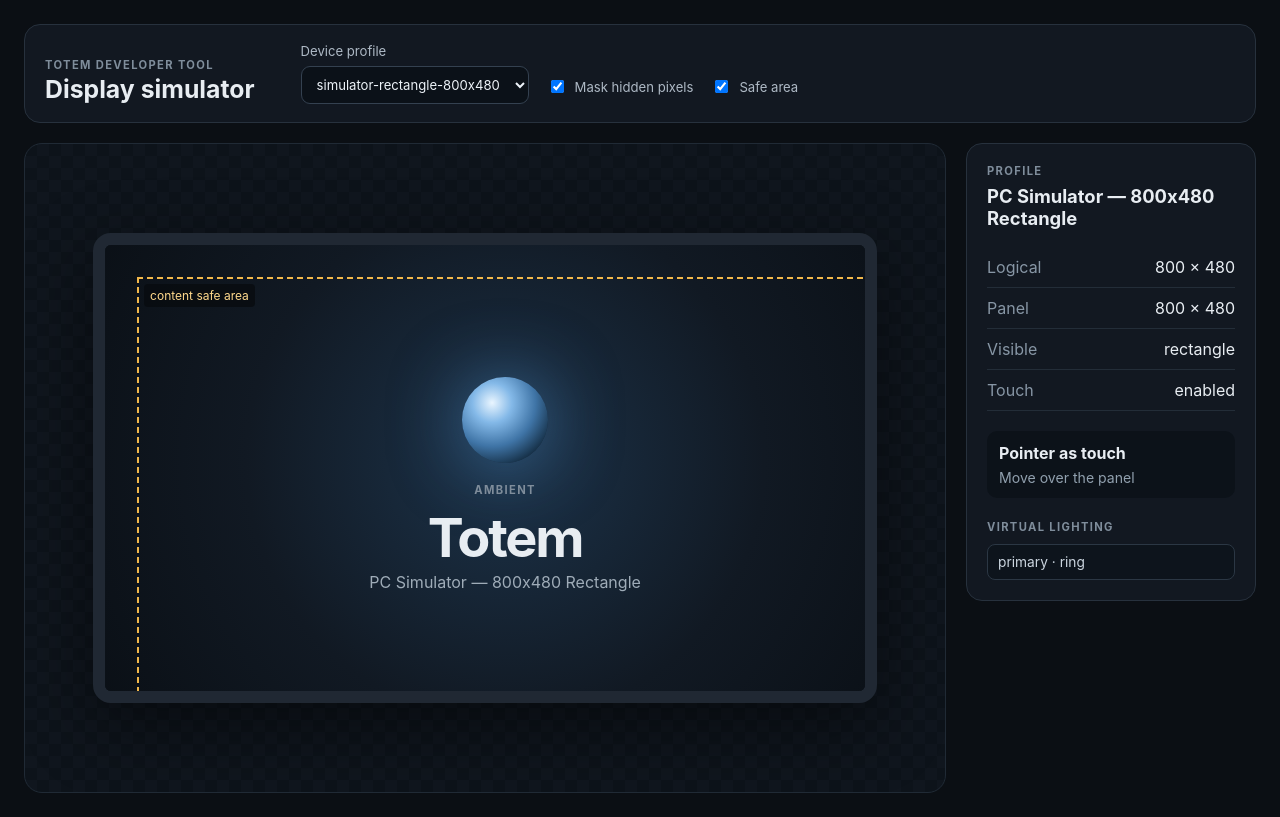
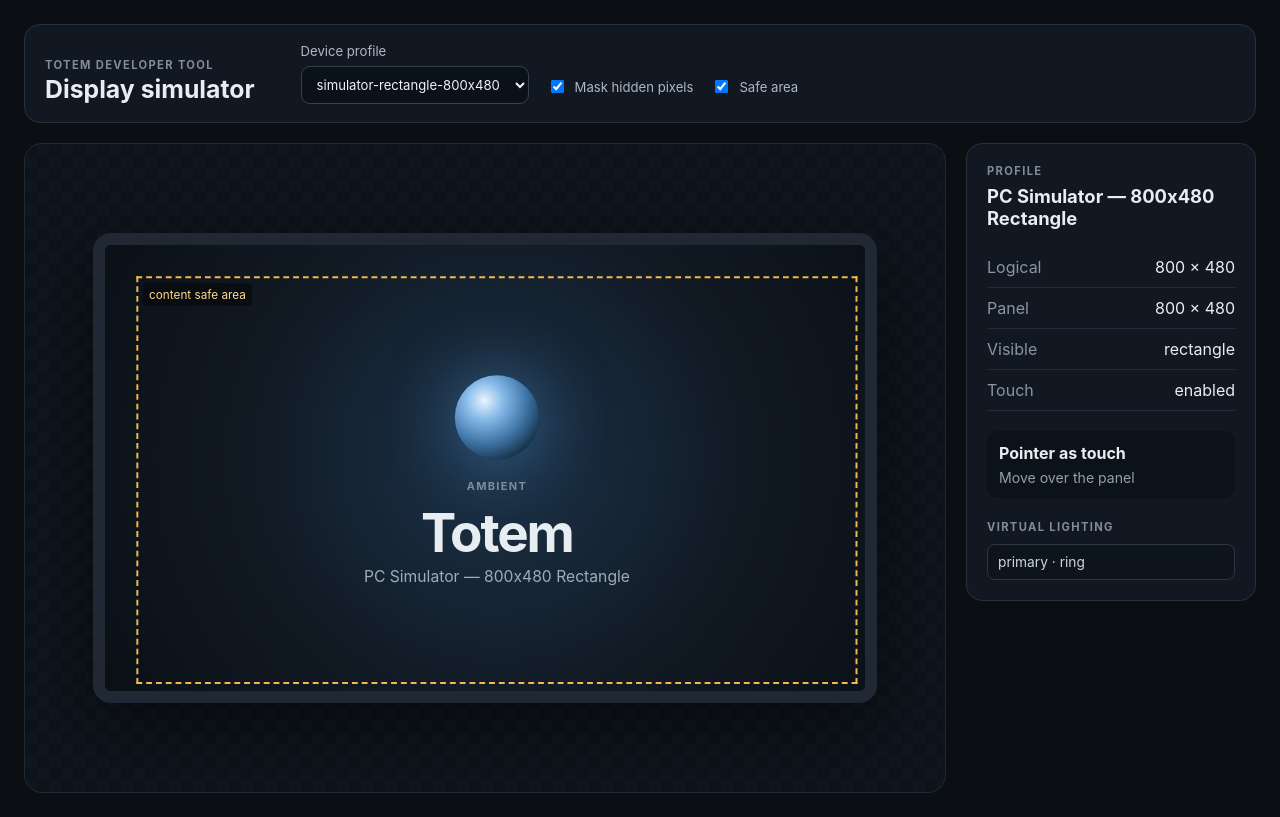
Before and after one commit to KingHacker9000/totem, a React (Vite) app in the folder apps/display/: page / in a window 1280 px wide. Built offline with nearby package versions, Linux system fonts and the light colour scheme.

Commit message:
fix(display): make logical panel scaling browser-compatible

```diff
--- a/apps/display/src/App.tsx
+++ b/apps/display/src/App.tsx
@@ -16,6 +16,7 @@
   const [showMask, setShowMask] = useState(true);
   const [showSafeArea, setShowSafeArea] = useState(true);
   const [pointer, setPointer] = useState<PointerState>(null);
+  const [panelScale, setPanelScale] = useState(1);
   const panelRef = useRef<HTMLDivElement>(null);
 
   useEffect(() => {
@@ -47,13 +48,20 @@
   }, [profileName]);
 
   const display = profile?.display.present ? profile.display : null;
+
+  useEffect(() => {
+    if (!display || !panelRef.current) return;
+    const panel = panelRef.current;
+    const updateScale = () => setPanelScale(panel.getBoundingClientRect().width / display.logicalSize.width);
+    updateScale();
+    const observer = new ResizeObserver(updateScale);
+    observer.observe(panel);
+    return () => observer.disconnect();
+  }, [display]);
+
   const panelStyle = useMemo(() => {
     if (!display) return undefined;
-    return {
-      aspectRatio: `${display.logicalSize.width} / ${display.logicalSize.height}`,
-      "--logical-width": `${display.logicalSize.width}`,
-      "--logical-height": `${display.logicalSize.height}`,
-    } as React.CSSProperties;
+    return { aspectRatio: `${display.logicalSize.width} / ${display.logicalSize.height}` } as React.CSSProperties;
   }, [display]);
 
   const logicalStyle = useMemo(() => {
@@ -61,8 +69,9 @@
     return {
       width: `${display.logicalSize.width}px`,
       height: `${display.logicalSize.height}px`,
+      transform: `scale(${panelScale})`,
     } as React.CSSProperties;
-  }, [display]);
+  }, [display, panelScale]);
 
   const maskStyle = useMemo(() => {
     if (!display) return undefined;
```
